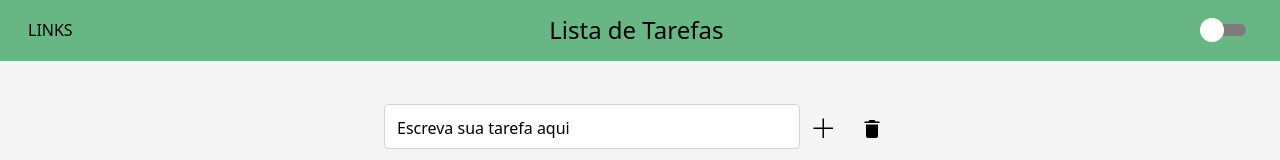
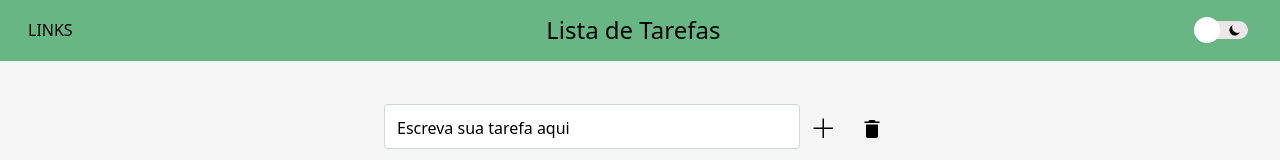
Before and after one commit to eric-kreis/todo-list-2.1, a React (Create React App) app: page / in a window 1280 px wide. Shown: the top 160 px of the page. Built offline with nearby package versions, Linux system fonts and the light colour scheme.

Commit message:
ediçao no Switch button

```diff
--- a/src/components/taskComponents/EditSection.js
+++ b/src/components/EditSection.js
@@ -1,8 +1,8 @@
 import React, { Component } from 'react';
 import PropTypes from 'prop-types';
 
-import { Exit } from '../../sources/Icons';
-import { EditInputSection, IconsButtons } from '../../styles/styledComponents';
+import { Exit } from '../sources/Icons';
+import { EditInputSection, IconsButtons } from '../styles/styledComponents';
 
 class EditSection extends Component {
   constructor() {
--- a/src/components/taskComponents/TaskContainer.js
+++ b/src/components/TaskContainer.js
@@ -4,7 +4,7 @@ import PropTypes from 'prop-types';
 
 import EditSection from './EditSection';
 import TaskMain from './TaskMain';
-import { TaskItem } from '../../styles/styledComponents';
+import { TaskItem } from '../styles/styledComponents';
 
 class TaskContainer extends React.Component {
   constructor(props) {
--- a/src/components/taskComponents/TaskMain.js
+++ b/src/components/TaskMain.js
@@ -5,8 +5,8 @@ import {
   TaskBody,
   TaskButtons,
   IconsButtons
-} from '../../styles/styledComponents';
-import { Edit, Remove } from '../../sources/Icons';
+} from '../styles/styledComponents';
+import { Edit, Remove } from '../sources/Icons';
 
 class TaskMain extends Component {
   render() {
--- a/src/components/taskComponents/TaskSection.js
+++ b/src/components/TaskSection.js
@@ -1,7 +1,7 @@
 import React, { Component } from 'react';
 import PropTypes from 'prop-types';
 
-import { TaskLabel } from '../../styles/styledComponents'
+import { TaskLabel } from '../styles/styledComponents'
 
 class TaskSection extends Component {
   constructor() {
--- a/src/components/taskComponents/Tasks.js
+++ b/src/components/Tasks.js
@@ -1,7 +1,7 @@
 import React from 'react';
 import PropTypes from 'prop-types';
 
-import { TaskList } from '../../styles/styledComponents';
+import { TaskList } from '../styles/styledComponents';
 import TaskContainer from './TaskContainer';
 
 class Tasks extends React.Component {
--- a/src/pages/HomePage.js
+++ b/src/pages/HomePage.js
@@ -2,7 +2,7 @@ import React from 'react';
 
 import Header from '../sources/Header';
 import FormContainer from '../components/FormContainer';
-import Tasks from '../components/taskComponents/Tasks';
+import Tasks from '../components/Tasks';
 import ClearModalContainer from '../components/ClearModalContainer';
 import { HomeMain } from '../styles/styledComponents';
 
--- a/src/sources/Header.js
+++ b/src/sources/Header.js
@@ -2,6 +2,7 @@ import React, { Component } from 'react';
 import Switch from 'react-switch';
 
 import { PageHeader } from '../styles/styledComponents';
+import { Sun, Moon } from './Icons';
 
 class Header extends Component {
   render() {
@@ -18,13 +19,13 @@ class Header extends Component {
         <Switch
           checked={ theme.title === 'dark' }
           onChange={ toggleTheme }
-          checkedIcon={ false }
-          uncheckedIcon={ false }
-          height={ 12 }
-          handleDiameter={ 24 }
-          width={ 40 }
-          offColor="#7C7C7C"
-          onColor="#EEE5E9"
+          checkedIcon={ <Sun className="sun"/> }
+          uncheckedIcon={ <Moon className="moon"/> }
+          height={ 18 }
+          handleDiameter={ 26 }
+          width={ 50 }
+          offColor="#EEE5E9"
+          onColor="#7C7C7C"
         />
       </PageHeader>
     );
--- a/src/sources/Icons.js
+++ b/src/sources/Icons.js
@@ -3,18 +3,25 @@ import { VscAdd } from 'react-icons/vsc';
 import { IoMdTrash, IoMdRemove } from 'react-icons/io';
 import { IoExitOutline } from 'react-icons/io5';
 import { MdModeEdit } from 'react-icons/md';
+import { HiSun, HiMoon } from 'react-icons/hi';
 
-// Add Icon
+// Add
 export const Add = VscAdd;
 
-// Trash Icon
+// Trash
 export const Trash = IoMdTrash;
 
-// Edit Icon
+// Edit
 export const Edit = MdModeEdit;
 
-// Remove Icon
+// Remove
 export const Remove = IoMdRemove
 
-// Exit Icon
+// Exit
 export const Exit = IoExitOutline;
+
+// Sun
+export const Sun = HiSun;
+
+// Moon
+export const Moon = HiMoon;
--- a/src/styles/changingBootstrap.css
+++ b/src/styles/changingBootstrap.css
@@ -13,3 +13,13 @@ h1 {
 .form-floating > label {
   padding: .65rem .75rem;
 }
+
+.react-switch-bg > div {
+  align-items: center;
+  display: flex;
+  justify-content: center;
+}
+
+.moon {
+  font-size: 14px;
+}
--- a/src/styles/styledComponents.js
+++ b/src/styles/styledComponents.js
@@ -51,7 +51,7 @@ export const IconsButtons = styled.button`
   margin: 12px;
 
   :hover {
-    color: ${ (props) => {
+    color: ${(props) => {
       if (props.add) return '#63BE25';
       if (props.clear) return 'red';
       return '#015CC8';
--- a/src/themes/dark.js
+++ b/src/themes/dark.js
@@ -10,7 +10,7 @@ const dark = {
   modal: {
     windowBackground: 'rgba(255, 255, 255, 0.664)',
     modalBackground: '#222',
-  }
-}
+  },
+};
 
 export default dark;
```
Also changed, not shown: src/styles/specialInputs.js (added).
